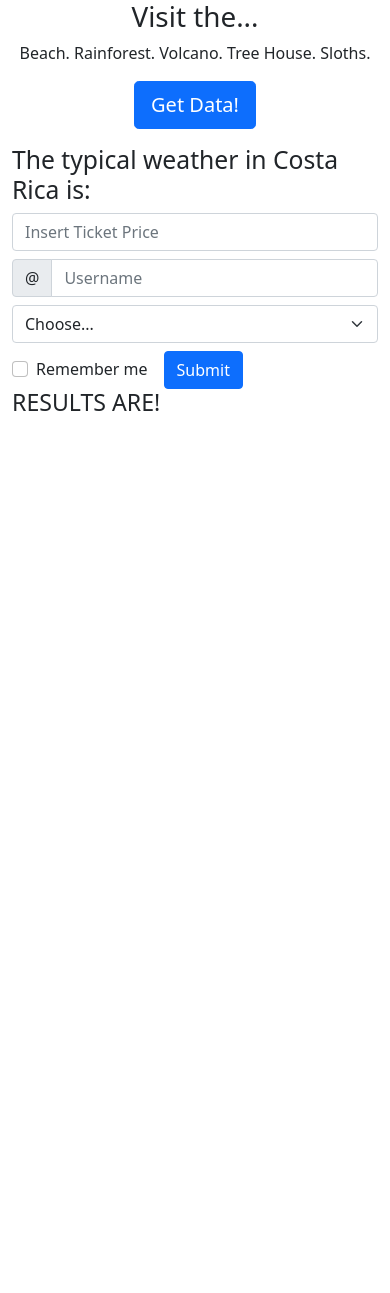
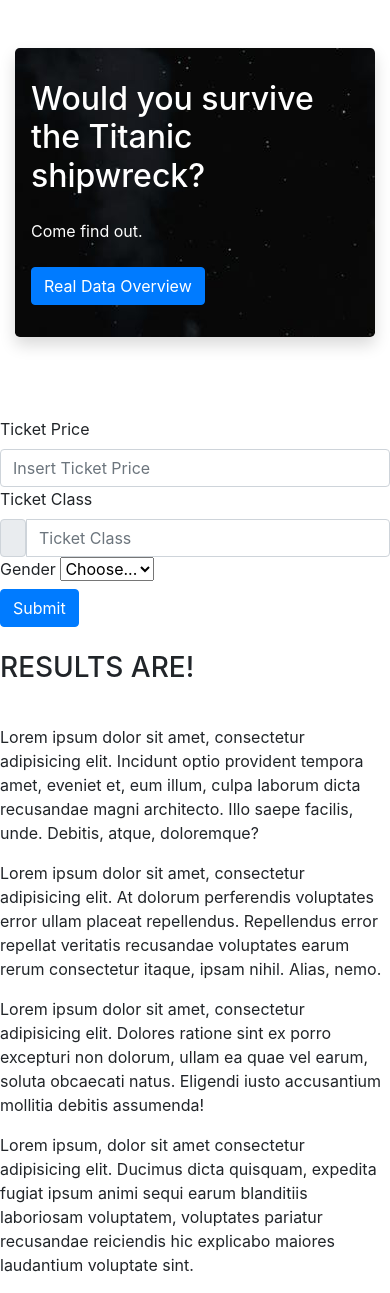
Before and after one commit to GVAlonzo/Project3-T4, a Flask app: page / in a window 390 px wide. Before the commit the page ends 411 px from the top, so only its background shows below. Run offline with Flask 2, Linux system fonts and the light colour scheme; some libraries are stand-ins or nearby versions.

Commit message:
Updated index.html

```diff
--- a/templates/index.html
+++ b/templates/index.html
@@ -1,34 +1,43 @@
 <!DOCTYPE html>
-<html lang="en">
+<html lang="en-us">
 
 <head>
+
   <meta charset="UTF-8">
   <meta name="viewport" content="width=device-width, initial-scale=1.0">
   <meta http-equiv="X-UA-Compatible" content="ie=edge">
-  <title>Costa Rica Weather</title>
-  <link href="https://cdn.jsdelivr.net/npm/bootstrap@5.1.3/dist/css/bootstrap.min.css" rel="stylesheet" integrity="sha384-1BmE4kWBq78iYhFldvKuhfTAU6auU8tT94WrHftjDbrCEXSU1oBoqyl2QvZ6jIW3" crossorigin="anonymous">
+  <title>Titanic Survival</title>
+
+  <!-- Bring in our bootstrap stylesheet -->
+  <link rel="stylesheet" href="https://stackpath.bootstrapcdn.com/bootstrap/4.3.1/css/bootstrap.min.css" integrity="sha384-ggOyR0iXCbMQv3Xipma34MD+dH/1fQ784/j6cY/iJTQUOhcWr7x9JvoRxT2MZw1T" crossorigin="anonymous">
+  <link rel="stylesheet" type="text/css" href="static/style.css">
 
 </head>
 <body>
-  <div class="container-fluid">
-    <div class="jumbotron text-center">
-      <h1>Visit the...</h1>
-      <p>Beach. Rainforest. Volcano. Tree House. Sloths.</p>
-      <p><a class="btn btn-primary btn-lg" href="" role="button">Get Data!</a></p>
+  <div class="container py-5">
+      <div class="jumbotron text-white jumbotron-image shadow" style="background-image: url(static/images/titanic2.jpg);">
+        <h2 class="mb-4">
+          Would you survive the Titanic shipwreck?
+        </h2>
+        <p class="mb-4">
+          Come find out.
+        </p>
+        <a href="" class="btn btn-primary">Real Data Overview</a>
+      </div>
     </div>
-    <h2>The typical weather in Costa Rica is:</h2>
+
     <form action="/submit" method="POST" class="row gx-3 gy-2 align-items-center">
       <div class="col-sm-3">
-        <label class="visually-hidden" for="specificSizeInputName">Name</label>
+        <label class="visually-hidden" for="specificSizeInputName">Ticket Price</label>
         <!-- This is the first input box -->
         <input type="text" class="form-control" id="ticketPrice" placeholder="Insert Ticket Price" name="price">
       </div>
       <div class="col-sm-3">
-        <label class="visually-hidden" for="specificSizeInputGroupUsername">Username</label>
+        <label class="visually-hidden" for="specificSizeInputGroupUsername">Ticket Class</label>
         <div class="input-group">
-          <div class="input-group-text">@</div>
+          <div class="input-group-text"></div>
           <!-- This is the second input box -->
-          <input type="text" class="form-control" id="specificSizeInputGroupUsername" placeholder="Username" name="gender">
+          <input type="text" class="form-control" id="specificSizeInputGroupUsername" placeholder="Ticket Class" name="gender">
         </div>
       </div>
       <div class="col-sm-3">
@@ -38,31 +47,44 @@
           <option selected>Choose...</option>
           <option value="0">Female</option>
           <option value="1">Male</option>
-          <option value="3">Three</option>
         </select>
       </div>
-      <div class="col-auto">
-        <div class="form-check">
-          <!-- This is the third input box -->
-          <input class="form-check-input" type="checkbox" id="autoSizingCheck2">
-          <label class="form-check-label" for="autoSizingCheck2">
-            Remember me
-          </label>
-        </div>
-      </div>
+
       <div class="col-auto">
         <!-- This is our submit button -->
         <button type="submit" value="Submit" class="btn btn-primary">Submit</button>
       </div>
     </form>
-    <h3> RESULTS ARE!</h3>
-    <p> {{ticketPrice}} </p>
-    <p>{{genderMF}}</p>
+    <br>
 
+  <div class="row">
+    <div class="col-md-12">
+      <h3> RESULTS ARE!</h3>
+      <p> {{ticketPrice}} </p>
+      <p>{{genderMF}}</p>
+    </div>
   </div>
+
+  <br>
+  <div class="row">
+    <div class="col-md-3">
+      <p>Lorem ipsum dolor sit amet, consectetur adipisicing elit. Incidunt optio provident tempora amet, eveniet et, eum illum, culpa laborum dicta recusandae magni architecto. Illo saepe facilis, unde. Debitis, atque, doloremque?</p>
+    </div>
+    <div class="col-md-3">
+      <p>Lorem ipsum dolor sit amet, consectetur adipisicing elit. At dolorum perferendis voluptates error ullam placeat repellendus. Repellendus error repellat veritatis recusandae voluptates earum rerum consectetur itaque, ipsam nihil. Alias, nemo.</p>
+    </div>
+    <div class="col-md-3">
+      <p>Lorem ipsum dolor sit amet, consectetur adipisicing elit. Dolores ratione sint ex porro excepturi non dolorum, ullam ea quae vel earum, soluta obcaecati natus. Eligendi iusto accusantium mollitia debitis assumenda!</p>
+    </div>
+    <div class="col-md-3">
+      <p>Lorem ipsum, dolor sit amet consectetur adipisicing elit. Ducimus dicta quisquam, expedita fugiat ipsum animi sequi earum blanditiis laboriosam voluptatem, voluptates pariatur recusandae reiciendis hic explicabo maiores laudantium voluptate sint.</p>
+    </div>
   </div>
-  <script src="https://cdn.jsdelivr.net/npm/@popperjs/core@2.10.2/dist/umd/popper.min.js" integrity="sha384-7+zCNj/IqJ95wo16oMtfsKbZ9ccEh31eOz1HGyDuCQ6wgnyJNSYdrPa03rtR1zdB" crossorigin="anonymous"></script>
-  <script src="https://cdn.jsdelivr.net/npm/bootstrap@5.1.3/dist/js/bootstrap.min.js" integrity="sha384-QJHtvGhmr9XOIpI6YVutG+2QOK9T+ZnN4kzFN1RtK3zEFEIsxhlmWl5/YESvpZ13" crossorigin="anonymous"></script>
+
+  <div class = "bg" style="background-image: url(static/images/iceberg.jpg);">
+  </div>
+
+<script src="https://stackpath.bootstrapcdn.com/bootstrap/4.3.1/js/bootstrap.min.js" integrity="sha384-JjSmVgyd0p3pXB1rRibZUAYoIIy6OrQ6VrjIEaFf/nJGzIxFDsf4x0xIM+B07jRM" crossorigin="anonymous"></script>
 </body>
 
 </html>
```
